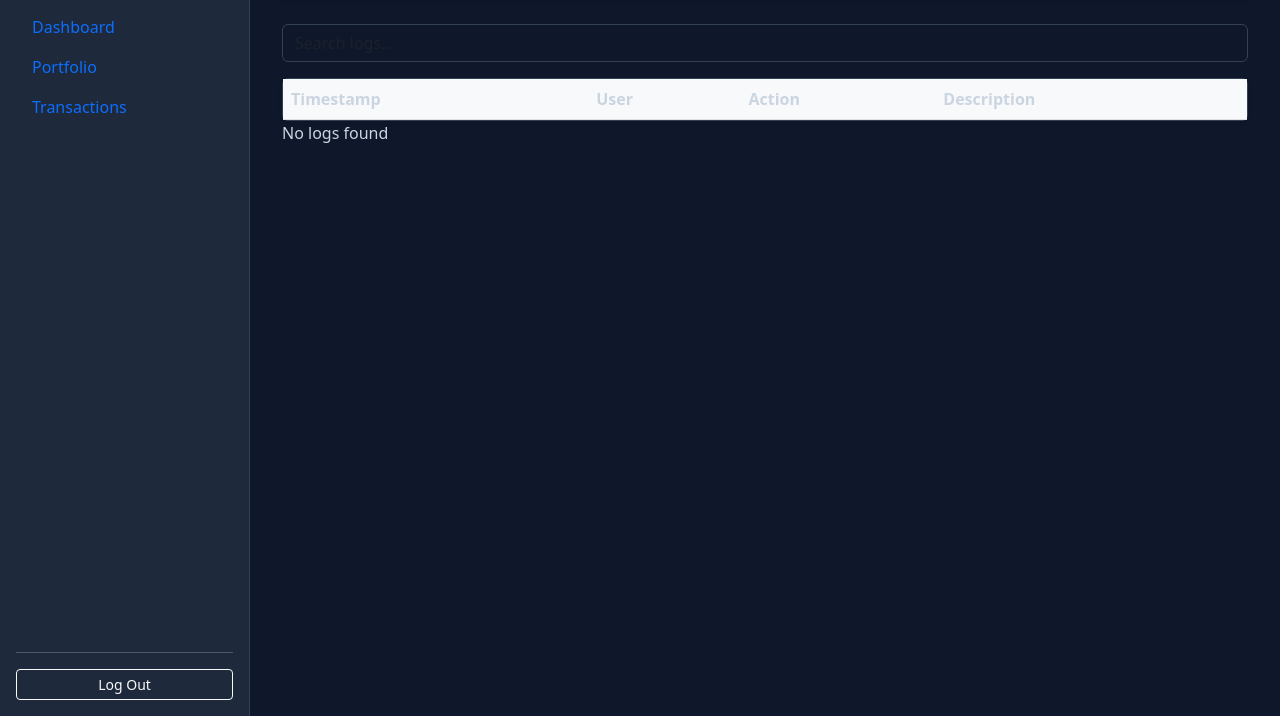
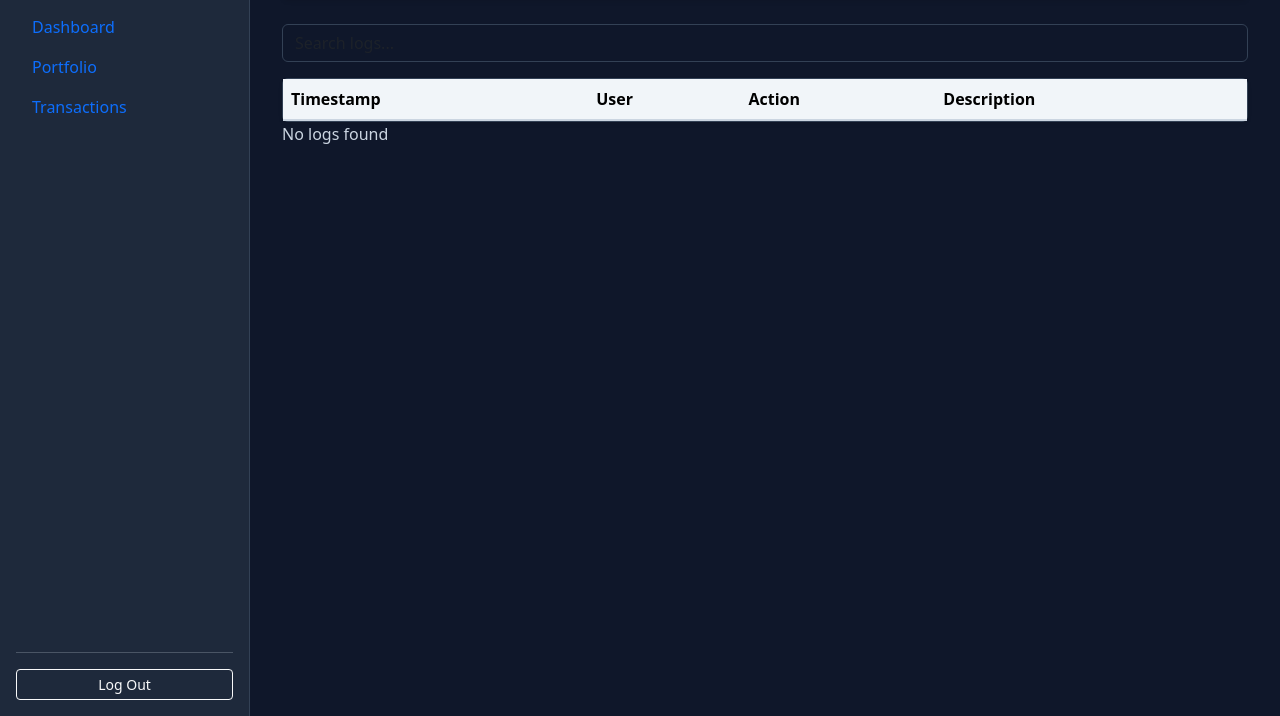
Before and after one commit to Dembem1/Cryptocurrency-Trading-Simulator, a Flask app: page /logs/user in a window 1280 px wide. Shown: the part 84-800 px from the top of the page. Run offline with Flask 3, Linux system fonts and the light colour scheme; data comes from the database, SQL or seed files in the repository; lists and menus that the app fills with data are empty.

Commit message:
text in tables is visible in both themes

```diff
--- a/static/style.css
+++ b/static/style.css
@@ -24,10 +24,22 @@ body {
     transition: all 0.3s ease;
 }
 
-/* Fix for all text and headings */
-p, span, li, label, .form-label, td, th, .text-muted { color: var(--text-main) !important; }
+p, span, li, label, .form-label, .text-muted { color: var(--text-main) !important; }
 h1, h2, h3, h4, h5, h6, .navbar-brand, .card-title, strong, b { color: var(--text-heading) !important; }
 
+/* TABLE ADJUSTMENT (Forced black on white for both themes) */
+.table, .table td, .table th, .table tr, .table span, .table strong {
+    color: #000000 !important;
+    background-color: #ffffff !important;
+}
+
+.table thead th {
+    background-color: #f1f5f9 !important;
+    color: #000000 !important;
+    border-bottom: 2px solid #cbd5e1 !important;
+}
+
+/* Layout & Components */
 .sidebar {
     height: 100vh;
     background-color: var(--sidebar-bg) !important;
@@ -54,5 +66,4 @@ h1, h2, h3, h4, h5, h6, .navbar-brand, .card-title, strong, b { color: var(--tex
 }
 
 .nav-link.active { background-color: #3b82f6 !important; color: #ffffff !important; }
-
 .btn-primary, .badge.bg-success, .badge.bg-danger { color: #ffffff !important; }
```
